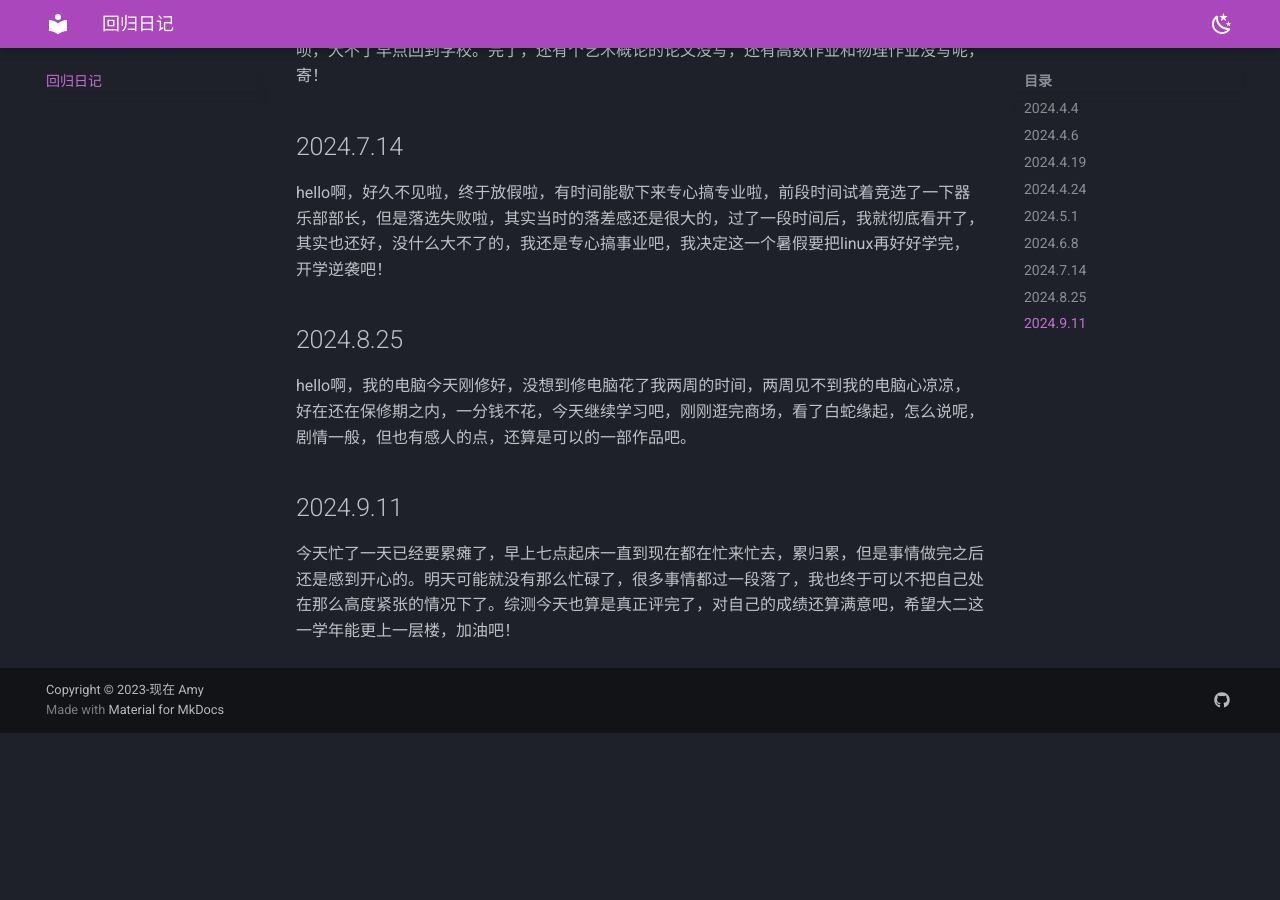
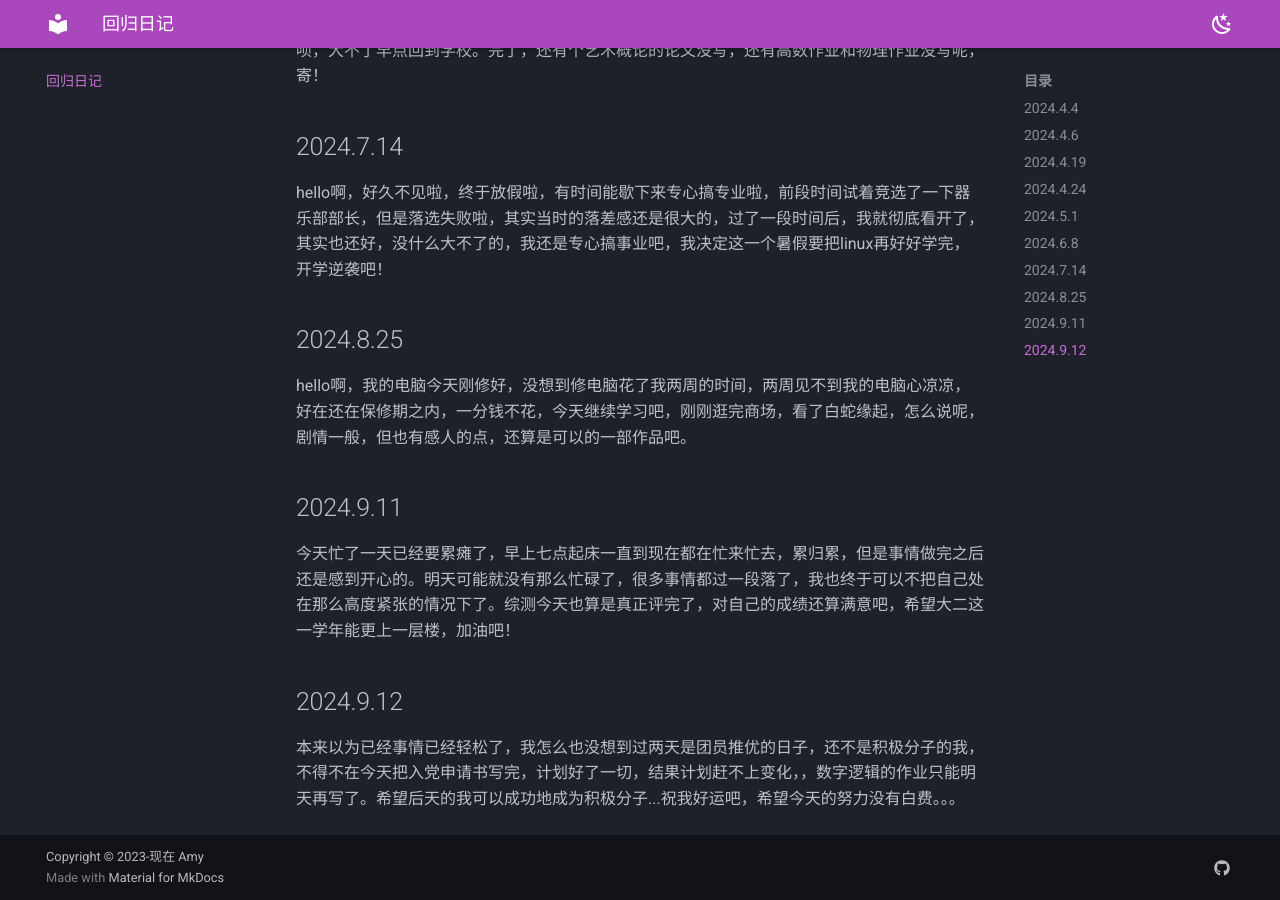
Before and after one commit to AmyWang5/Amyhhh-blog, an MkDocs documentation site: the page built from docs/AMY4/comback.md, in a window 1280 px wide and 900 px high, scrolled down 1310 px. Built offline with MkDocs 1.6.1 and Material for MkDocs 9.7.7, drawn with Linux system fonts in a browser that asks for light colours; before the commit the page ends 2043 px from its top, so only the background shows below that.

Commit message:
2024-09-12_23:44:44 update

```diff
--- a/docs/AMY4/comback.md
+++ b/docs/AMY4/comback.md
@@ -35,3 +35,7 @@ hello啊，我的电脑今天刚修好，没想到修电脑花了我两周的时
 ## 2024.9.11
 
 今天忙了一天已经要累瘫了，早上七点起床一直到现在都在忙来忙去，累归累，但是事情做完之后还是感到开心的。明天可能就没有那么忙碌了，很多事情都过一段落了，我也终于可以不把自己处在那么高度紧张的情况下了。综测今天也算是真正评完了，对自己的成绩还算满意吧，希望大二这一学年能更上一层楼，加油吧！
+
+## 2024.9.12
+
+本来以为已经事情已经轻松了，我怎么也没想到过两天是团员推优的日子，还不是积极分子的我，不得不在今天把入党申请书写完，计划好了一切，结果计划赶不上变化，，数字逻辑的作业只能明天再写了。希望后天的我可以成功地成为积极分子...祝我好运吧，希望今天的努力没有白费。。。
```
